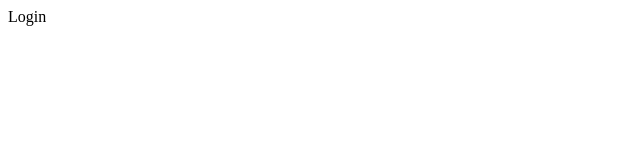
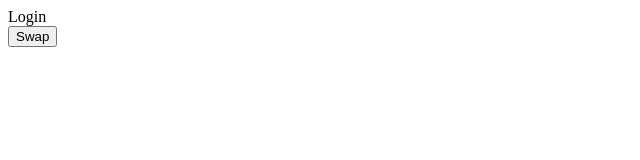
Before and after one commit to Lnola/StepByStep, a Svelte app in the folder client/: page /auth in a window 1280 px wide. Shown: the top 160 px of the page, without its empty margins (0-640 px from the left). Built offline with nearby package versions, Linux system fonts and the light colour scheme.

Commit message:
Add component swapping mechanic to auth

```diff
--- a/client/src/components/auth/Auth.svelte
+++ b/client/src/components/auth/Auth.svelte
@@ -3,10 +3,15 @@
   import Register from './Register.svelte';
 
   const components = [Login, Register];
-  const componentIndex = 0;
-  const component = components[componentIndex];
+  let componentIndex = 0;
+  let component = components[componentIndex];
+
+  const swap = () => {
+    componentIndex = (componentIndex + 1) % components.length;
+    component = components[componentIndex];
+  };
 </script>
 
 <main>
-  <svelte:component this={component} />
+  <svelte:component this={component} on:swap={swap} />
 </main>
--- a/client/src/components/auth/Login.svelte
+++ b/client/src/components/auth/Login.svelte
@@ -1,6 +1,11 @@
 <script>
+  import { createEventDispatcher } from 'svelte';
+
+  const dispatch = createEventDispatcher();
+  const swap = () => dispatch('swap');
 </script>
 
 <main>
   <div>Login</div>
+  <button on:click={swap}>Swap</button>
 </main>
--- a/client/src/components/auth/Register.svelte
+++ b/client/src/components/auth/Register.svelte
@@ -1,6 +1,11 @@
 <script>
+  import { createEventDispatcher } from 'svelte';
+
+  const dispatch = createEventDispatcher();
+  const swap = () => dispatch('swap');
 </script>
 
 <main>
   <div>Register</div>
+  <button on:click={swap}>Swap</button>
 </main>
```
